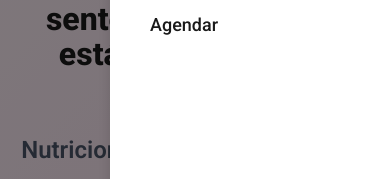
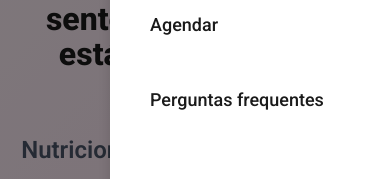
Before and after one commit to filipevolz/bea-nutri, a React (Vite) app: page / in a window 390 px wide. Both pictures are taken after a click on the button 354 px from the left and 48 px from the top of the page. Shown: the part 214-393 px from the top of the page. Built offline with nearby package versions, Linux system fonts and the light colour scheme.

Commit message:
add faq to mobile nav

```diff
--- a/src/components/Header/index.tsx
+++ b/src/components/Header/index.tsx
@@ -86,6 +86,9 @@ export function Header() {
                             <MobileMenuLink onClick={() => scrollToSection("agendar")}>
                                 Agendar
                             </MobileMenuLink>
+                            <MobileMenuLink onClick={() => scrollToSection("faq")}>
+                                Perguntas frequentes
+                            </MobileMenuLink>
                             <MobileMenuButtonWrapper>
                                 <Button
                                     variant="default"
```
